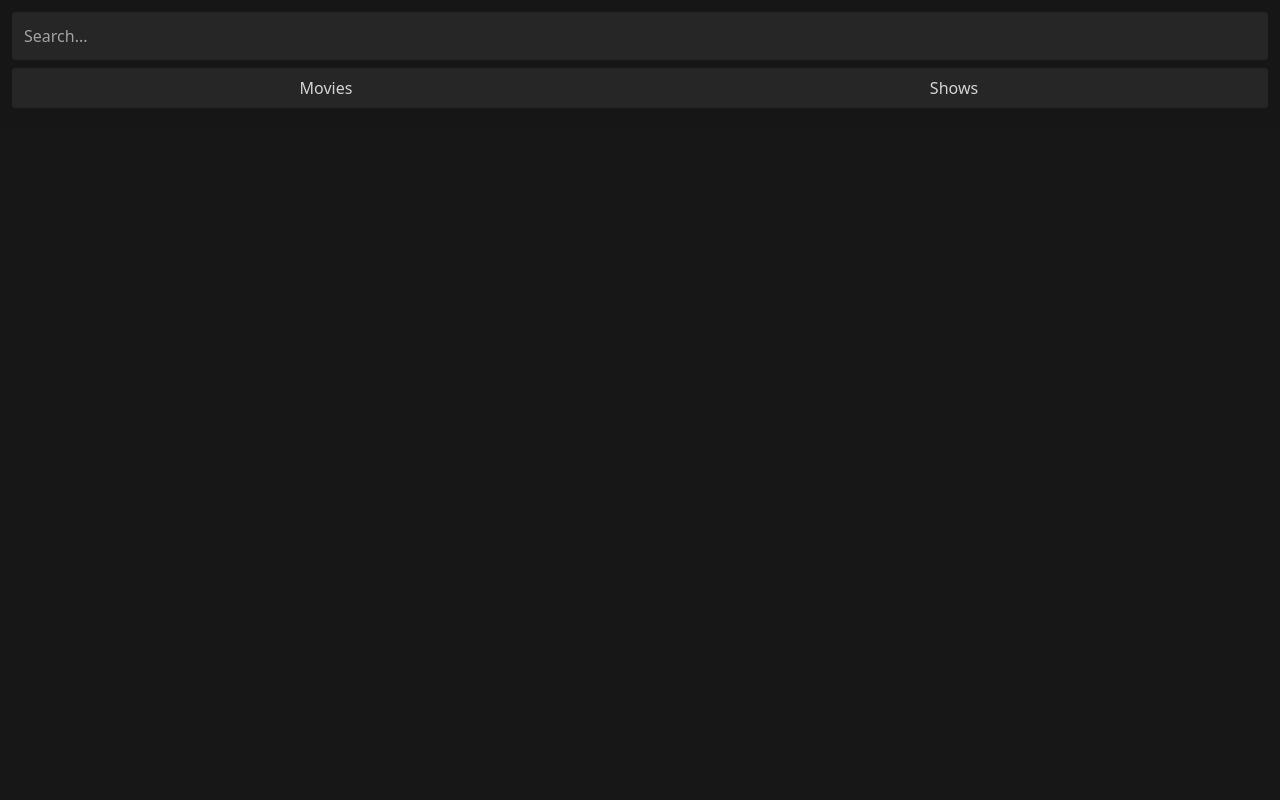
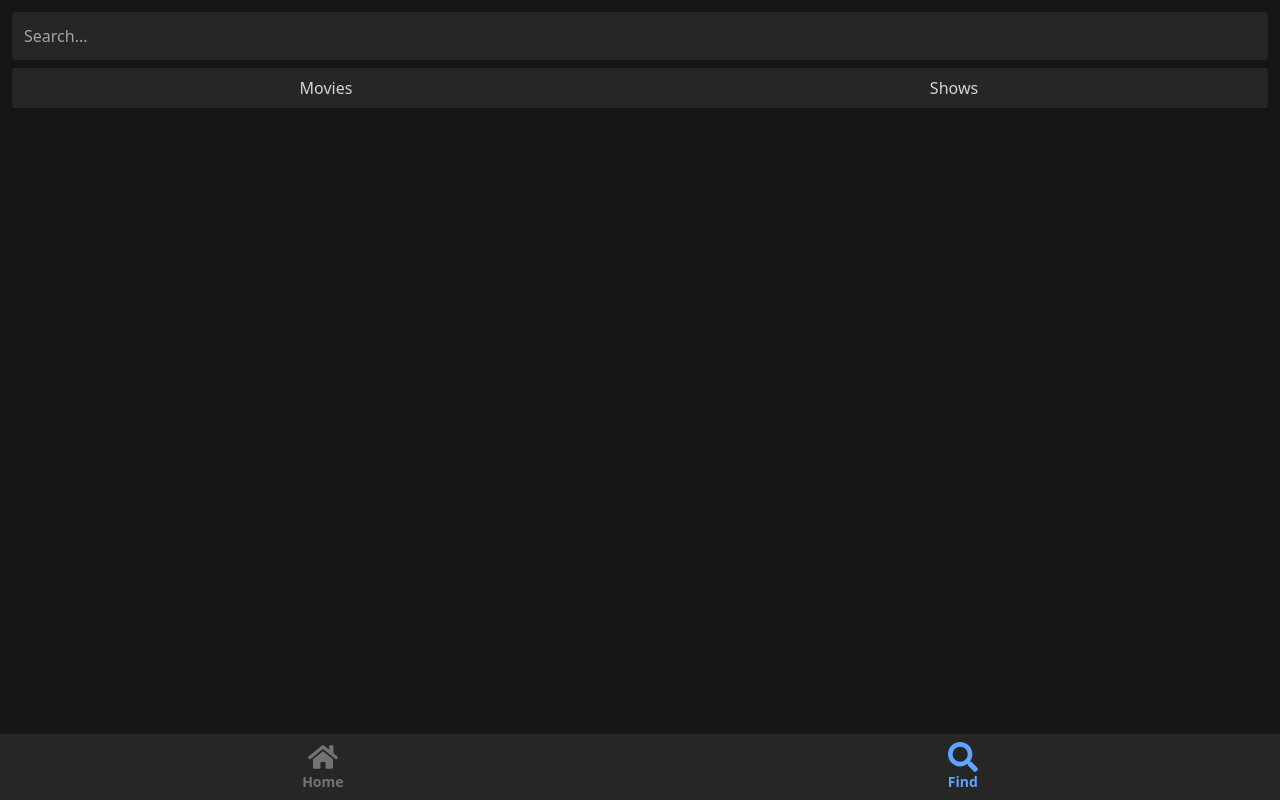
Before and after one commit to Pehlow/Whatflix, a React (Vite) app: page /find in a window 1280 px wide. Built offline with nearby package versions, Linux system fonts and the light colour scheme.

Commit message:
add navbar react-icons and switch to emerald color

```diff
--- a/package.json
+++ b/package.json
@@ -10,6 +10,7 @@
     "lodash.debounce": "^4.0.8",
     "react": "^17.0.2",
     "react-dom": "^17.0.2",
+    "react-icons": "^4.4.0",
     "react-router-dom": "^6.3.0"
   },
   "devDependencies": {
--- a/src/Find.jsx
+++ b/src/Find.jsx
@@ -113,10 +113,10 @@ function Find() {
                   {result.overview.substring(0, 150) + "..."}
                 </p>
               </div>
-              <div className="m-2 flex-1 grow-0 rounded-full bg-emerald-400 p-[2px] transition-all hover:bg-neutral-900">
-                <div className="rounded-full bg-neutral-900 hover:bg-emerald-400">
+              <div className="m-2 flex-1 grow-0 rounded-full bg-blue-400 p-[2px] transition-all hover:bg-neutral-900">
+                <div className="rounded-full bg-neutral-900 hover:bg-blue-400">
                   <button
-                    className="px-1 text-xl text-emerald-400 hover:text-neutral-900"
+                    className="px-1 text-xl text-blue-400 hover:text-neutral-900"
                     onClick={() => addMedia(result)}
                   >
                     +
--- /dev/null
+++ b/src/Navbar.jsx
@@ -0,0 +1,33 @@
+import React from "react";
+import { FaHome, FaSearch } from "react-icons/fa";
+import { NavLink } from "react-router-dom";
+function Navbar() {
+  return (
+    <div className="fixed bottom-0 flex w-full items-center justify-around bg-neutral-800">
+      <NavLink
+        to="/"
+        className={({ isActive }) =>
+          "flex flex-col items-center justify-center p-2 " +
+          (isActive ? " text-blue-400" : "text-neutral-500")
+        }
+      >
+        <FaHome className="text-3xl " />
+        <p className="text-sm font-bold">Home</p>
+      </NavLink>
+      <NavLink
+        to="/find"
+        className={({ isActive }) => {
+          return (
+            "flex flex-col items-center justify-center p-2 " +
+            (isActive ? " text-blue-400" : "text-neutral-500")
+          );
+        }}
+      >
+        <FaSearch className="text-3xl" />
+        <p className="text-sm font-bold ">Find</p>
+      </NavLink>
+    </div>
+  );
+}
+
+export default Navbar;
--- a/src/main.jsx
+++ b/src/main.jsx
@@ -4,6 +4,7 @@ import { BrowserRouter, Routes, Route } from "react-router-dom";
 import "./index.css";
 import Home from "./Home";
 import Find from "./Find";
+import Navbar from "./Navbar";
 
 ReactDOM.render(
   <React.StrictMode>
@@ -12,6 +13,7 @@ ReactDOM.render(
         <Route path="/" element={<Home />} />
         <Route path="/find" element={<Find />} />
       </Routes>
+      <Navbar />
     </BrowserRouter>
   </React.StrictMode>,
   document.getElementById("root")
```
Also changed, not shown: 1 other file (tests, documents, lock files or other folders).
